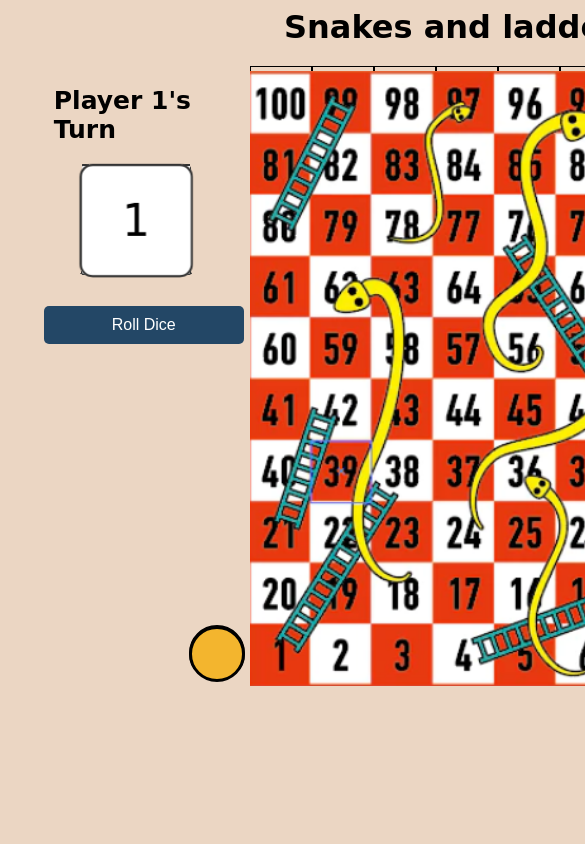
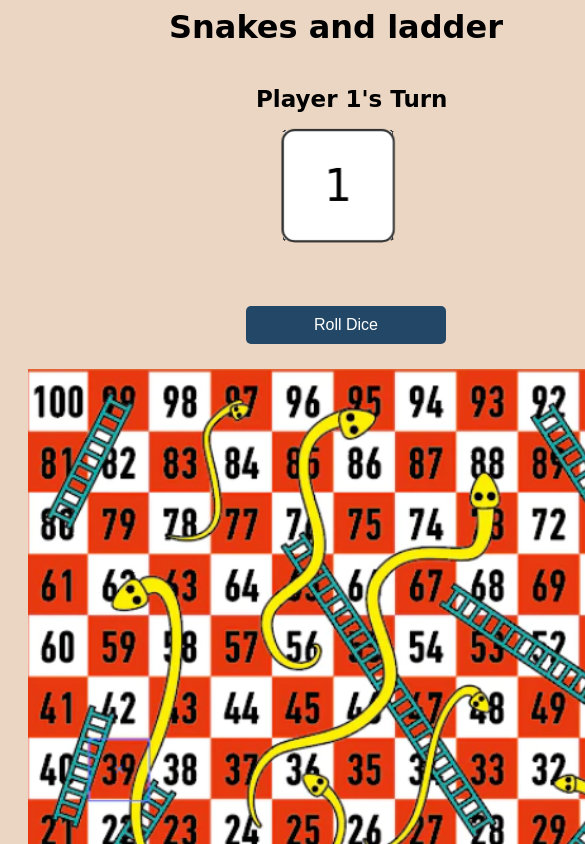
Before and after one commit to Parag3195/snake_and_ladder, a plain HTML site: page index.html in a window 390 px wide. Both pictures are taken after a click on the button "Play". Shown: the top 844 px of the page, 585 px wide, since content can reach past the window. Drawn offline with Linux system fonts and the light colour scheme.

Commit message:
Add files via upload

```diff
--- a/game.css
+++ b/game.css
@@ -36,11 +36,13 @@ label,select{
 }
 #tog{
    padding: 20px;
-   font-size: 25px;
+   font-size: 23px;
    font-weight: bold;
+   white-space: nowrap;
+  display: inline-block;
 }
 .left-panel {
-  width: 25%;
+  width: 28%;
   display: flex;
   flex-direction: column;
   align-items: center;
@@ -226,3 +228,31 @@ button:hover {
     margin-left: 20px;
   }
 }
+@media (max-width: 400px) {
+
+
+.cont div {
+  width: 30px;
+  height: 30px;
+  border: 0.2px solid black;
+}
+    .game-container {
+  display: grid;
+    flex-direction: column;
+}
+    .left-panel {
+        width: 100%;
+        margin-bottom: 300px;
+    }
+
+    .right-panel {
+        margin-top: 10px;
+        width: 100%;
+    }
+ #p1, #p2 {
+  width: 25px;
+  height: 25px;
+  position: relative;
+
+  }
+}
```
